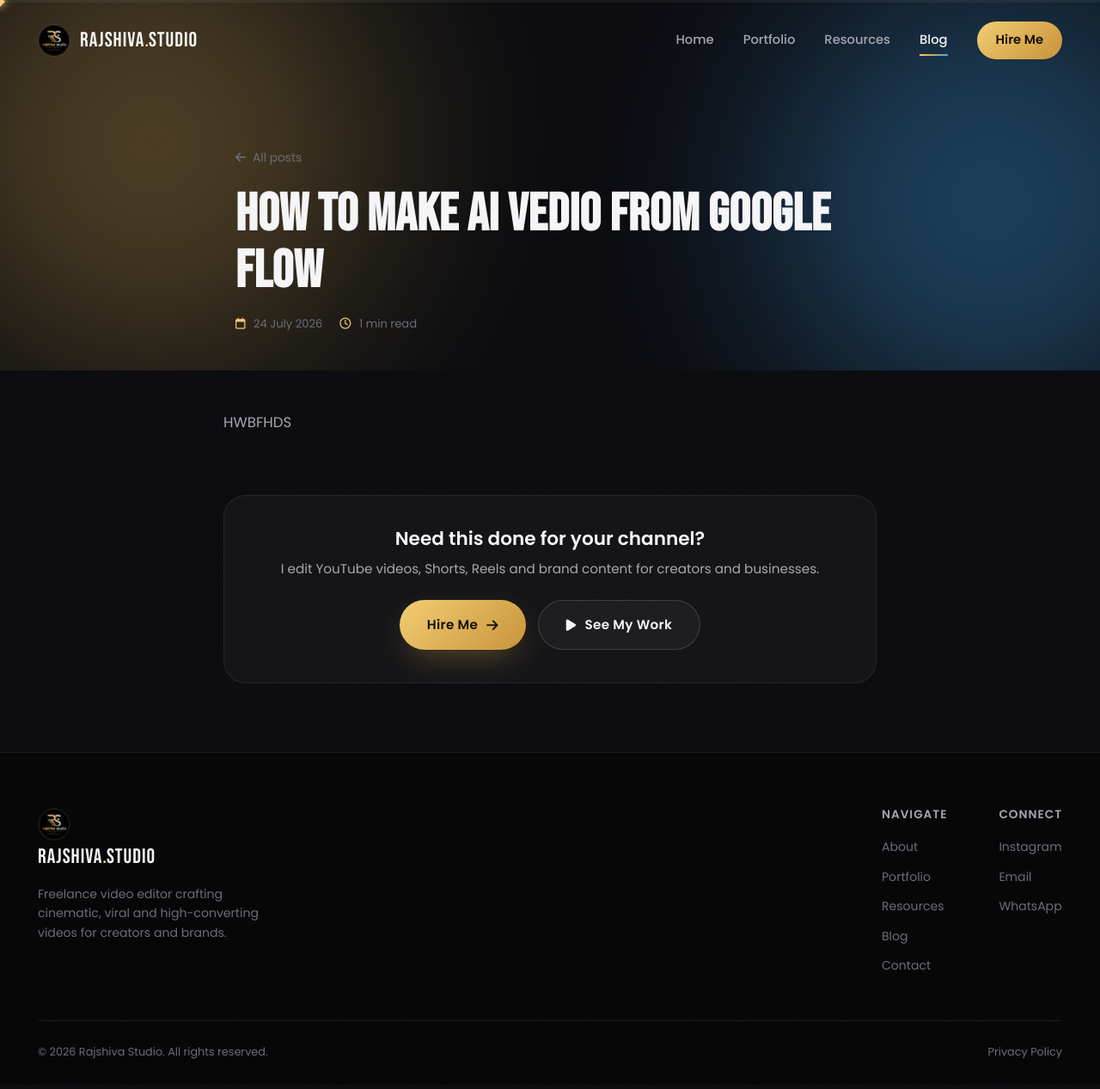
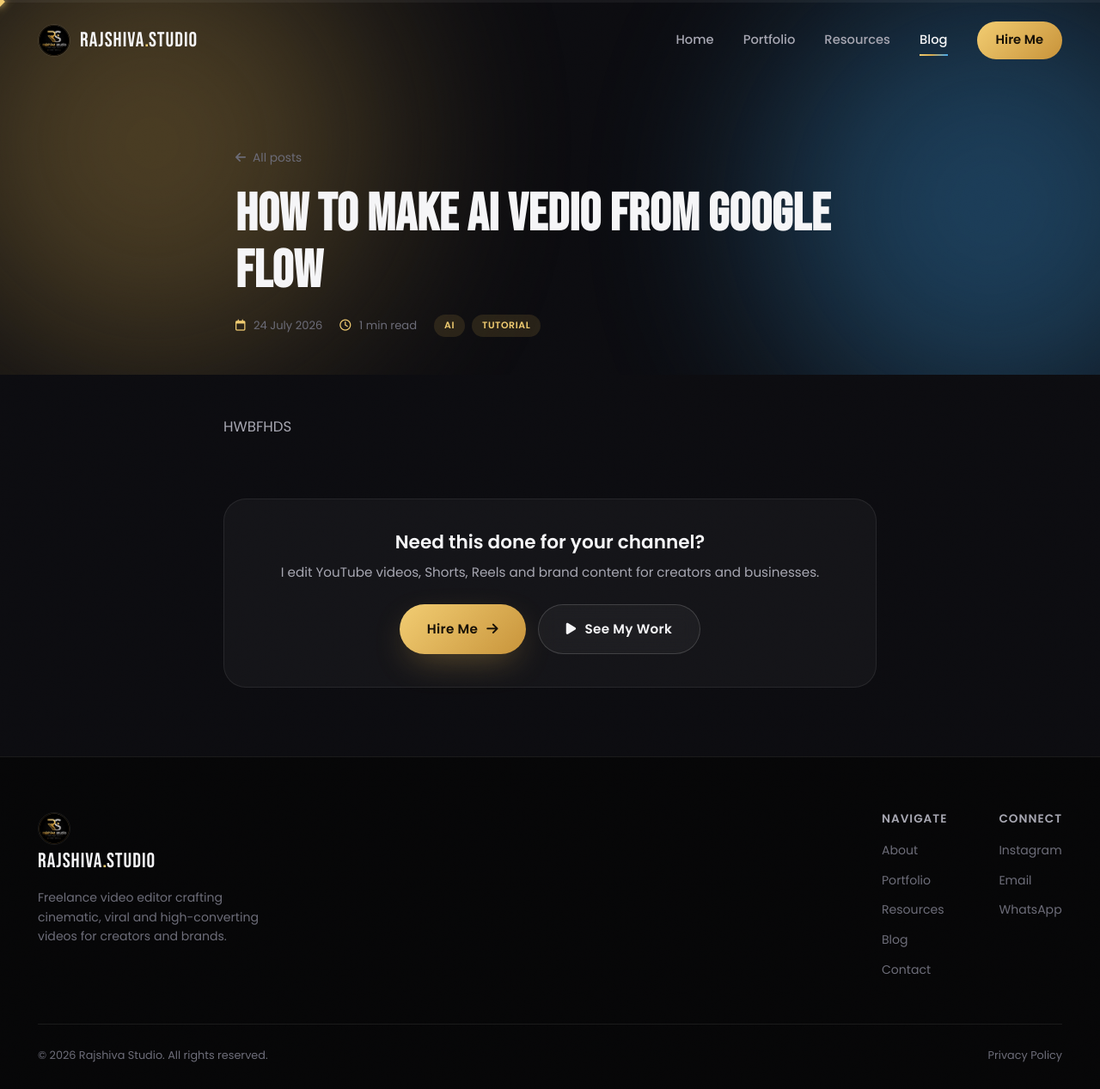
Before and after one commit to princeraj3377/rajshivastudio, a Jekyll site: the page built from _posts/2026-07-24-how-to-make-ai-video-from-google-flow.md, in a window 1280 px wide and 1267 px high. Shown: the whole window at 86% size. Built offline with Jekyll 4.4.1, drawn with Linux system fonts in a browser that asks for light colours.

Commit message:
Fix blog: empty-slug post collided with /blog/ index and hid the listing
- Remove malformed 2026-07-24-.md (empty slug -> URL /blog/, overwrote index)
- Remove stray _posts folder created by the CMS
- Recreate the post with a proper filename/slug
- Fix Pages CMS filename template ({primary} auto-slugifies) so it can't recur

Co-Authored-By: Claude Opus 4.8 (1M context) <noreply@anthropic.com>

```diff
--- a/_posts/2026-07-24-.md
+++ b/_posts/2026-07-24-how-to-make-ai-video-from-google-flow.md
@@ -1,6 +1,7 @@
 ---
-title: HOW TO MAKE AI VEDIO FROM GOOGLE FLOW
+title: "HOW TO MAKE AI VEDIO FROM GOOGLE FLOW"
 description: "THIS WIL HELP TO MAKE AI VEDIO FROM GOOFLE FLOW "
 date: 2026-07-24
+tags: [ai, tutorial]
 ---
 HWBFHDS
```
Also changed, not shown: .pages.yml, 1 other file.
